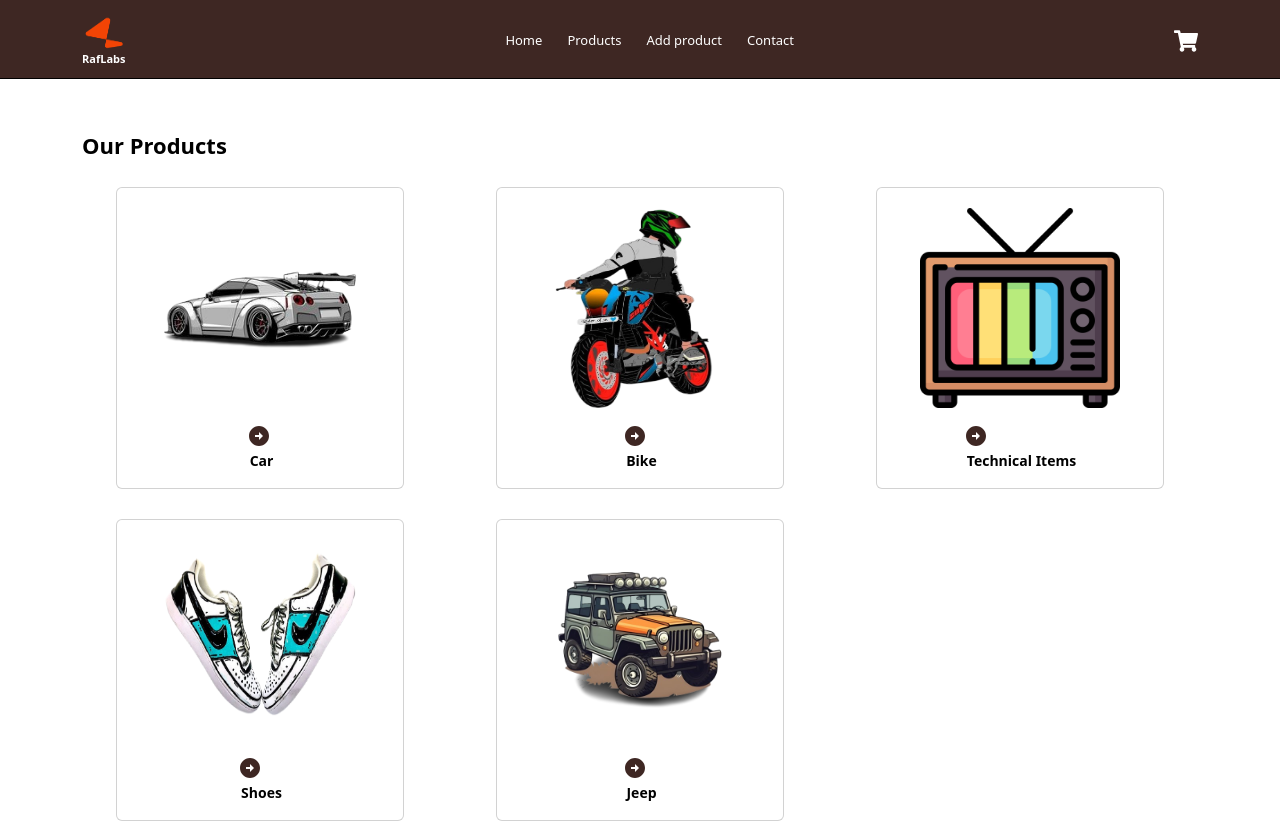
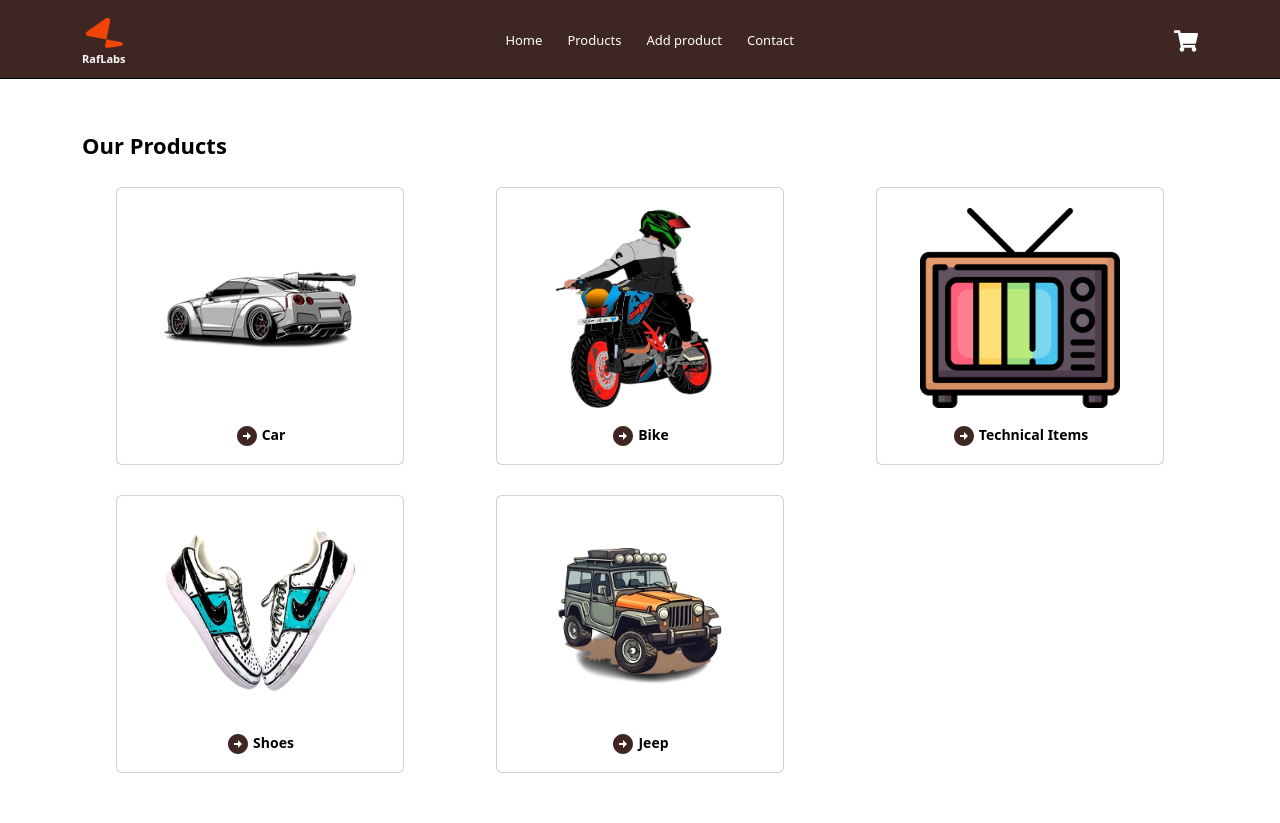
Before and after one commit to ASIFMA17/raftlabs-task, a React (Create React App) app: page / in a window 1280 px wide. Shown: the top 823 px of the page. Built offline with nearby package versions, Linux system fonts and the light colour scheme.

Commit message:
new changes

```diff
--- a/src/component/Home.jsx
+++ b/src/component/Home.jsx
@@ -58,7 +58,7 @@ function Home() {
                   <img src={Image1} alt="cardImage" className='img-dashHome' />
                 </div>
                 <Card.Body className='cardBtn-dashHome'>
-                  <div >
+                  <div className='rightText'>
                     <MdArrowCircleRight className='rightArrow' />
                     <Link to={`/products/${'Car'}`} className='productLink'> Car</Link>
                   </div>
@@ -74,7 +74,7 @@ function Home() {
                   <img src={Image2} alt="cardImage" className='img-dashHome' />
                 </div>
                 <Card.Body className='cardBtn-dashHome'>
-                  <div >
+                  <div className='rightText'>
                     <MdArrowCircleRight className='rightArrow' />
                     <Link to={`/products/${'Bike'}`} className='productLink'> Bike</Link>
                   </div>
@@ -90,7 +90,7 @@ function Home() {
                   <img src={Image3} alt="cardImage" className='img-dashHome' />
                 </div>
                 <Card.Body className='cardBtn-dashHome'>
-                  <div >
+                  <div className='rightText'>
                     <MdArrowCircleRight className='rightArrow' />
                     <Link to={`/products/${'Technical Items'}`} className='productLink'> Technical Items</Link>
                   </div>
@@ -106,7 +106,7 @@ function Home() {
                   <img src={Image4} alt="cardImage" className='img-dashHome' />
                 </div>
                 <Card.Body className='cardBtn-dashHome'>
-                  <div >
+                  <div className='rightText'>
                     <MdArrowCircleRight className='rightArrow' />
                     <Link to={`/products/${'Shoes'}`} className='productLink'> Shoes</Link>
                   </div>
@@ -123,7 +123,7 @@ function Home() {
                   <img src={Image5} alt="cardImage" className='img-dashHome' />
                 </div>
                 <Card.Body className='cardBtn-dashHome'>
-                  <div >
+                  <div className='rightText'>
                     <MdArrowCircleRight className='rightArrow' />
                     <Link to={`/products/${'Jeep'}`} className='productLink'> Jeep</Link>
                   </div>
--- a/src/component/footer.css
+++ b/src/component/footer.css
@@ -116,6 +116,7 @@ p {
 }
 
 .move-footer {
+    display: flex;
     transition: .3s ease-in-out;
 
     &:hover {
--- a/src/component/home.css
+++ b/src/component/home.css
@@ -78,6 +78,10 @@
     padding-left: 3px;
 }
 
+.rightText{
+    display: flex;
+}
+
 @media (min-width:768px) {
     .cardTow-dashHome {
         margin-bottom: 30px;
```
